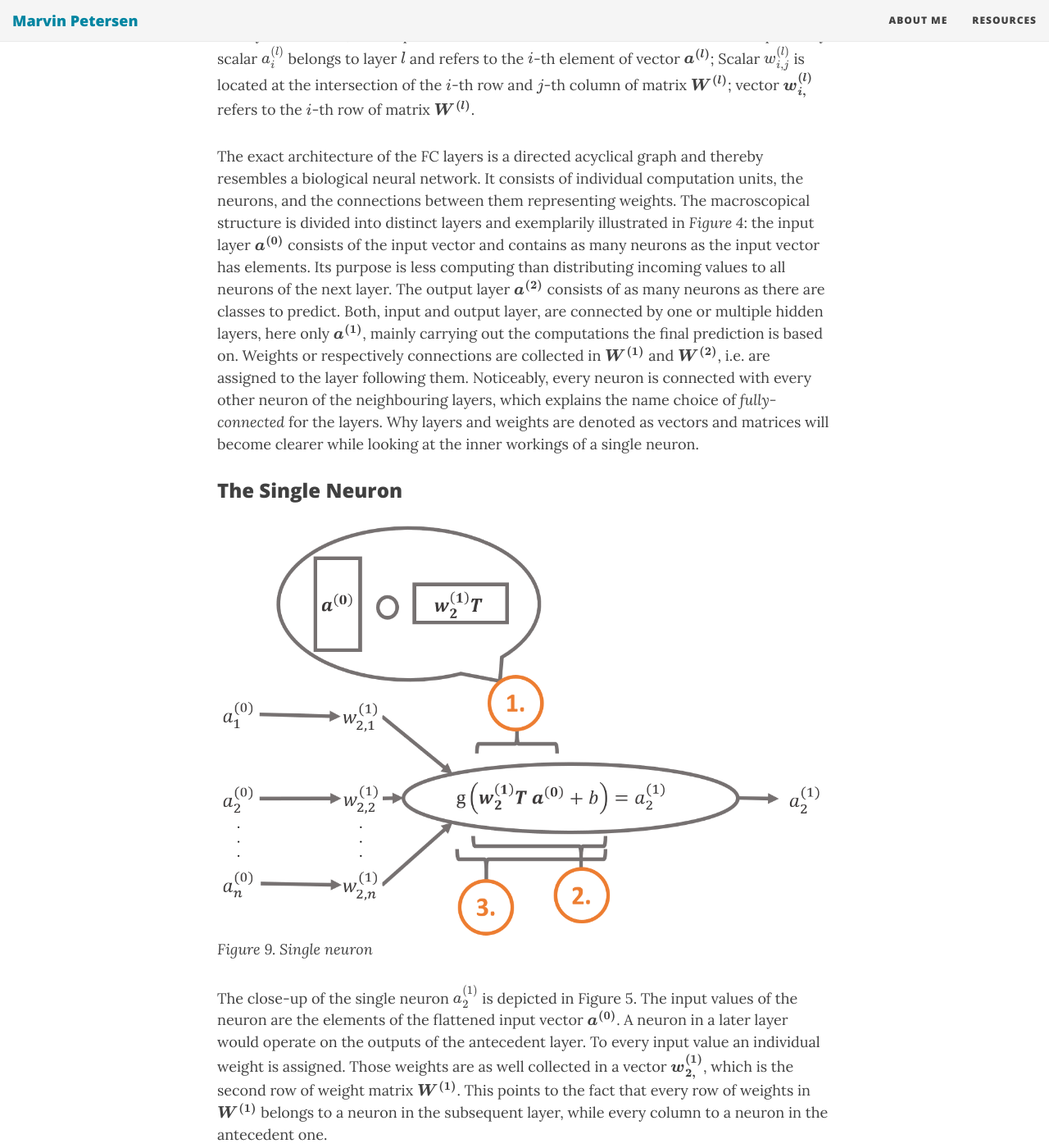
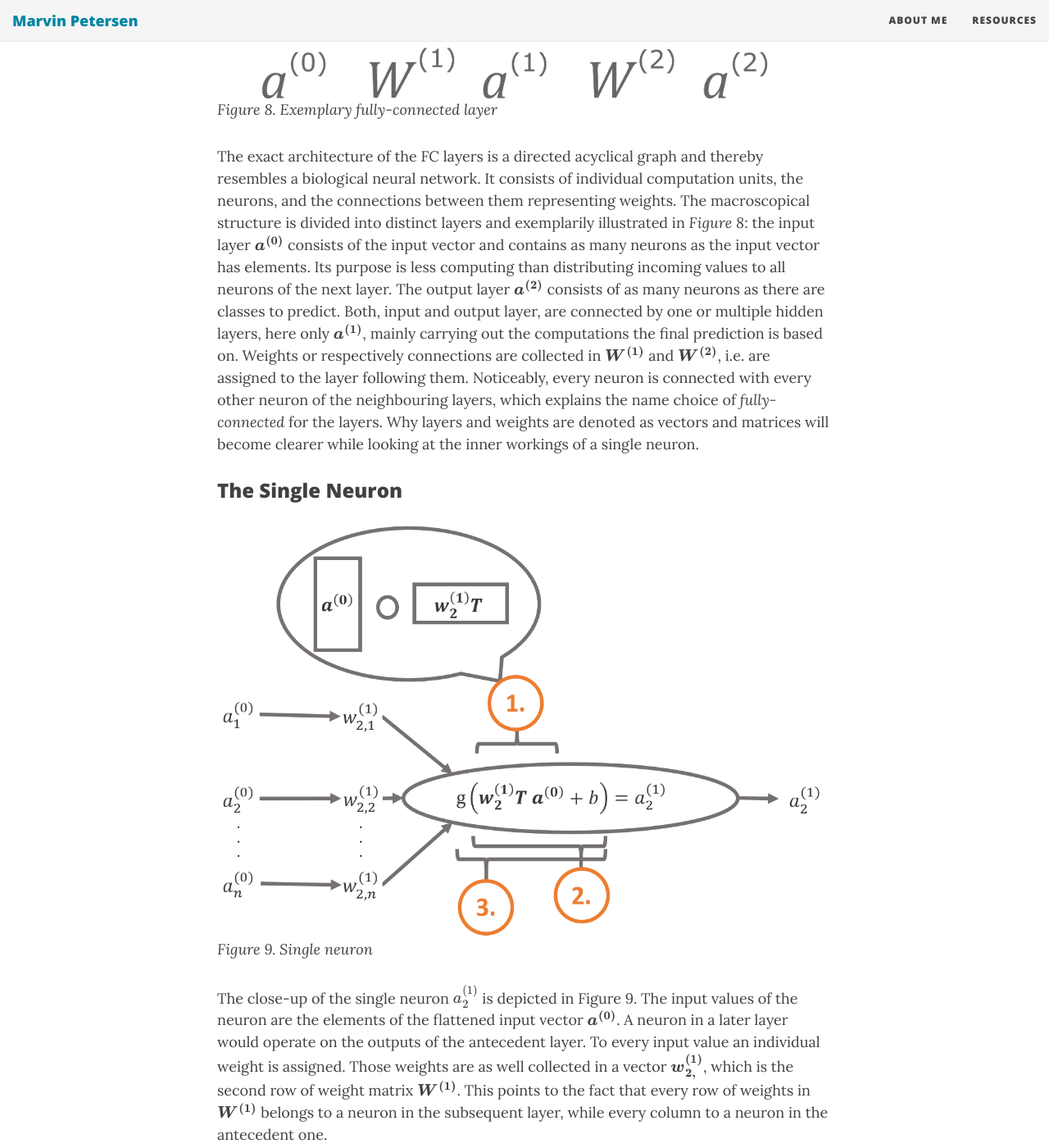
Before and after one commit to m-petersen/vinpetersen.github.io, a Jekyll site: the page built from _posts/2018-11-23-a-guided-tour-through-a-convolutional-neural-network-part-2.md, in a window 1280 px wide and 1400 px high, scrolled down 1595 px. Shown: the whole window at 82% size. Built offline with Jekyll 4.4.1, drawn with Linux system fonts in a browser that asks for light colours; nearby versions of some CDN libraries; formulas are drawn with MathJax 3; some of the changed text lies outside the part shown.

Commit message:
Update 2018-11-23-a-guided-tour-through-a-convolutional-neural-network-part-2.md

```diff
--- a/_posts/2018-11-23-a-guided-tour-through-a-convolutional-neural-network-part-2.md
+++ b/_posts/2018-11-23-a-guided-tour-through-a-convolutional-neural-network-part-2.md
@@ -9,19 +9,19 @@
 
 As mentioned in part 1 of the series, there are multiple subtypes of neural networks besides CNN. As one of those subtypes, artificial neural networks (ANN) find widespread application in prediction based on tabular data. Their architecture is also harnessed in the fully-connected (FC) layers of CNN, which forms the final section of the forward pass and results in a prediction.
 
+Prior to the FC layers, the data gets flattened: initially being in matrix form, a row-wise rearrangement of feature map values results in one single vector. Now, the values representing detections are stacked in vector form. FC layers serve the purpose of recognising a class membership specific pattern in the vector. Based on that, a prediction will be made. In the next examples following denotation has been used: scalars are denoted by thin letters ($$a$$), vectors by bold ($$\boldsymbol{a}$$) and matrices by bold, capital letters ($$\boldsymbol{W}$$). A capital T marks a vector or matrix transpose ($$\boldsymbol{aT}$$). Superscript indices are referring to the layer affiliation, subscript indices to the localisation in a vector or matrix respectively: scalar $$a_i^{(l)}$$ belongs to layer $$l$$ and refers to the $$i$$-th element of vector $$\boldsymbol{a^{(l)}}$$; Scalar $$w_{i,j}^{(l)}$$ is located at the intersection of the $$i$$-th row and $$j$$-th column of matrix $$\boldsymbol{W^{(l)}}$$; vector $$\boldsymbol{w_{i,}^{(l)}}$$ refers to the $$i$$-th row of matrix $$\boldsymbol{W^{(l)}}$$.
+
 ![neurons_hd.png]({{site.baseurl}}/img/neurons_hd.png)
 *Figure 8. Exemplary fully-connected layer*
 
-Prior to the FC layers, the data gets flattened: initially being in matrix form, a row-wise rearrangement of feature map values results in one single vector. Now, the values representing detections are stacked in vector form. FC layers serve the purpose of recognising a class membership specific pattern in the vector. Based on that, a prediction will be made. In the next examples following denotation has been used: scalars are denoted by thin letters ($$a$$), vectors by bold ($$\boldsymbol{a}$$) and matrices by bold, capital letters ($$\boldsymbol{W}$$). A capital T marks a vector or matrix transpose ($$\boldsymbol{aT}$$). Superscript indices are referring to the layer affiliation, subscript indices to the localisation in a vector or matrix respectively: scalar $$a_i^{(l)}$$ belongs to layer $$l$$ and refers to the $$i$$-th element of vector $$\boldsymbol{a^{(l)}}$$; Scalar $$w_{i,j}^{(l)}$$ is located at the intersection of the $$i$$-th row and $$j$$-th column of matrix $$\boldsymbol{W^{(l)}}$$; vector $$\boldsymbol{w_{i,}^{(l)}}$$ refers to the $$i$$-th row of matrix $$\boldsymbol{W^{(l)}}$$.
-
-The exact architecture of the FC layers is a directed acyclical graph and thereby resembles a biological neural network. It consists of individual computation units, the neurons, and the connections between them representing weights. The macroscopical structure is divided into distinct layers and exemplarily illustrated in *Figure 4*: the input layer $$\boldsymbol{a^{(0)}}$$ consists of the input vector and contains as many neurons as the input vector has elements. Its purpose is less computing than distributing incoming values to all neurons of the next layer. The output layer $$\boldsymbol{a^{(2)}}$$ consists of as many neurons as there are classes to predict. Both, input and output layer, are connected by one or multiple hidden layers, here only $$\boldsymbol{a^{(1)}}$$, mainly carrying out the computations the final prediction is based on. Weights or respectively connections are collected in $$\boldsymbol{W^{(1)}}$$ and $$\boldsymbol{W^{(2)}}$$, i.e. are assigned to the layer following them. Noticeably, every neuron is connected with every other neuron of the neighbouring layers, which explains the name choice of *fully-connected* for the layers. Why layers and weights are denoted as vectors and matrices will become clearer while looking at the inner workings of a single neuron.
+The exact architecture of the FC layers is a directed acyclical graph and thereby resembles a biological neural network. It consists of individual computation units, the neurons, and the connections between them representing weights. The macroscopical structure is divided into distinct layers and exemplarily illustrated in *Figure 8*: the input layer $$\boldsymbol{a^{(0)}}$$ consists of the input vector and contains as many neurons as the input vector has elements. Its purpose is less computing than distributing incoming values to all neurons of the next layer. The output layer $$\boldsymbol{a^{(2)}}$$ consists of as many neurons as there are classes to predict. Both, input and output layer, are connected by one or multiple hidden layers, here only $$\boldsymbol{a^{(1)}}$$, mainly carrying out the computations the final prediction is based on. Weights or respectively connections are collected in $$\boldsymbol{W^{(1)}}$$ and $$\boldsymbol{W^{(2)}}$$, i.e. are assigned to the layer following them. Noticeably, every neuron is connected with every other neuron of the neighbouring layers, which explains the name choice of *fully-connected* for the layers. Why layers and weights are denoted as vectors and matrices will become clearer while looking at the inner workings of a single neuron.
 
 ### The Single Neuron
 
 ![single_neuron.png]({{site.baseurl}}/img/single_neuron.png)
 *Figure 9. Single neuron*
 
-The close-up of the single neuron $$a_2^{(1)}$$ is depicted in Figure 5. The input values of the neuron are the elements of the flattened input vector $$\boldsymbol{a^{(0)}}$$. A neuron in a later layer would operate on the outputs of the antecedent layer. To every input value an individual weight is assigned. Those weights are as well collected in a vector $$\boldsymbol{w_{2,}^{(1)}}$$, which is the second row of weight matrix $$\boldsymbol{W^{(1)}}$$. This points to the fact that every row of weights in $$\boldsymbol{W^{(1)}}$$ belongs to a neuron in the subsequent layer, while every column to a neuron in the antecedent one.
+The close-up of the single neuron $$a_2^{(1)}$$ is depicted in Figure 9. The input values of the neuron are the elements of the flattened input vector $$\boldsymbol{a^{(0)}}$$. A neuron in a later layer would operate on the outputs of the antecedent layer. To every input value an individual weight is assigned. Those weights are as well collected in a vector $$\boldsymbol{w_{2,}^{(1)}}$$, which is the second row of weight matrix $$\boldsymbol{W^{(1)}}$$. This points to the fact that every row of weights in $$\boldsymbol{W^{(1)}}$$ belongs to a neuron in the subsequent layer, while every column to a neuron in the antecedent one.
 
 An elementwise vector multiplication with a subsequent sum over all products is applied. In other words, every input value is multiplied by its assigned weight and subsequently, all products are summed to achieve a scalar. This scalar is summed with another scalar parameter, bias b. Finally, the sum is provided to an activation function. While in the output layer it typically is a sigmoid function, here it is another ReLU. Thus, the subzero values are zeroed. The result $$a_2^{(1)}$$, the so-called activation, is the output of the neuron and at the same time the symbol it is referenced by. Consequently, the layer $$\boldsymbol{a^{(1)}}$$ consists of the outputs it yields collected in a vector and so it is referenced as a vector.
 
```
